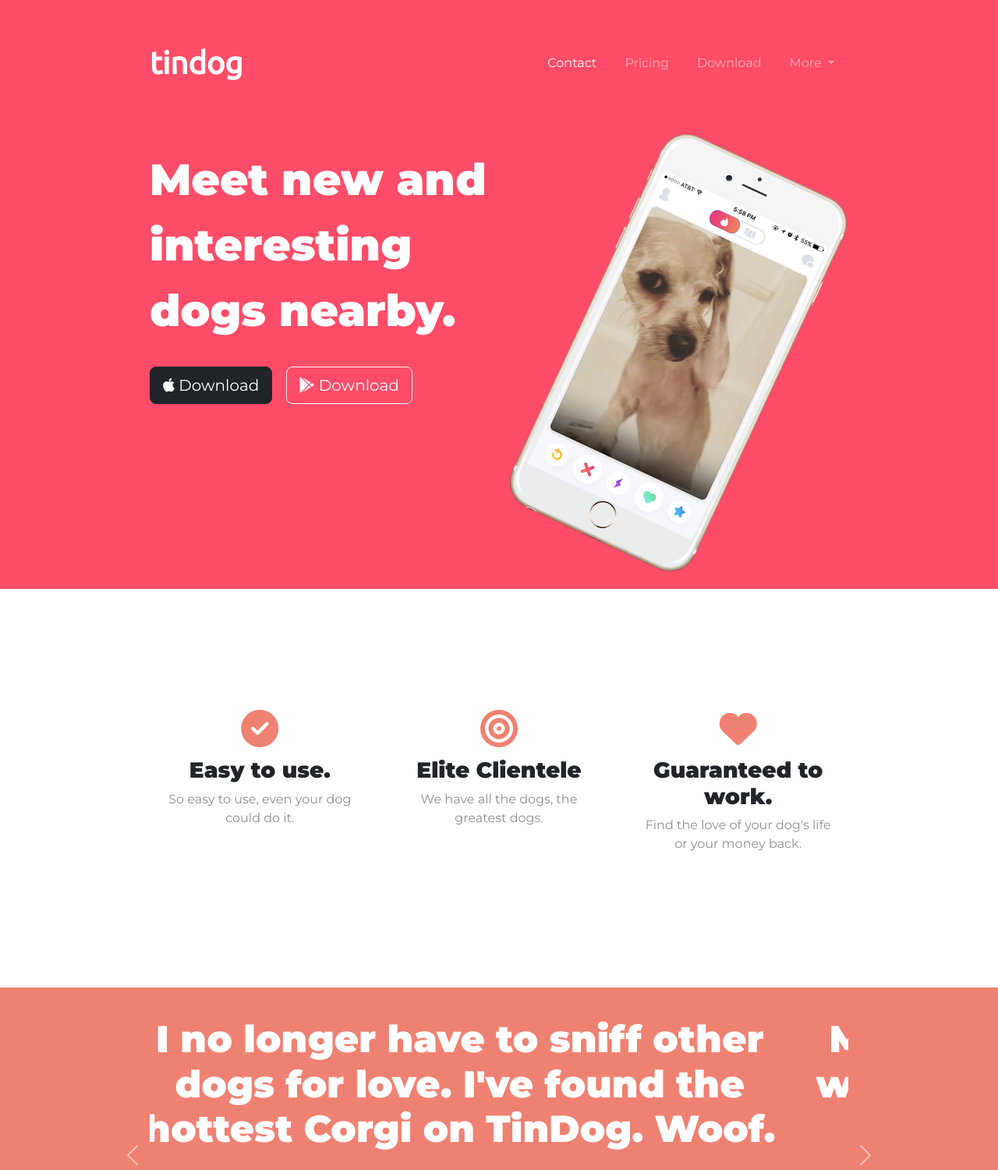
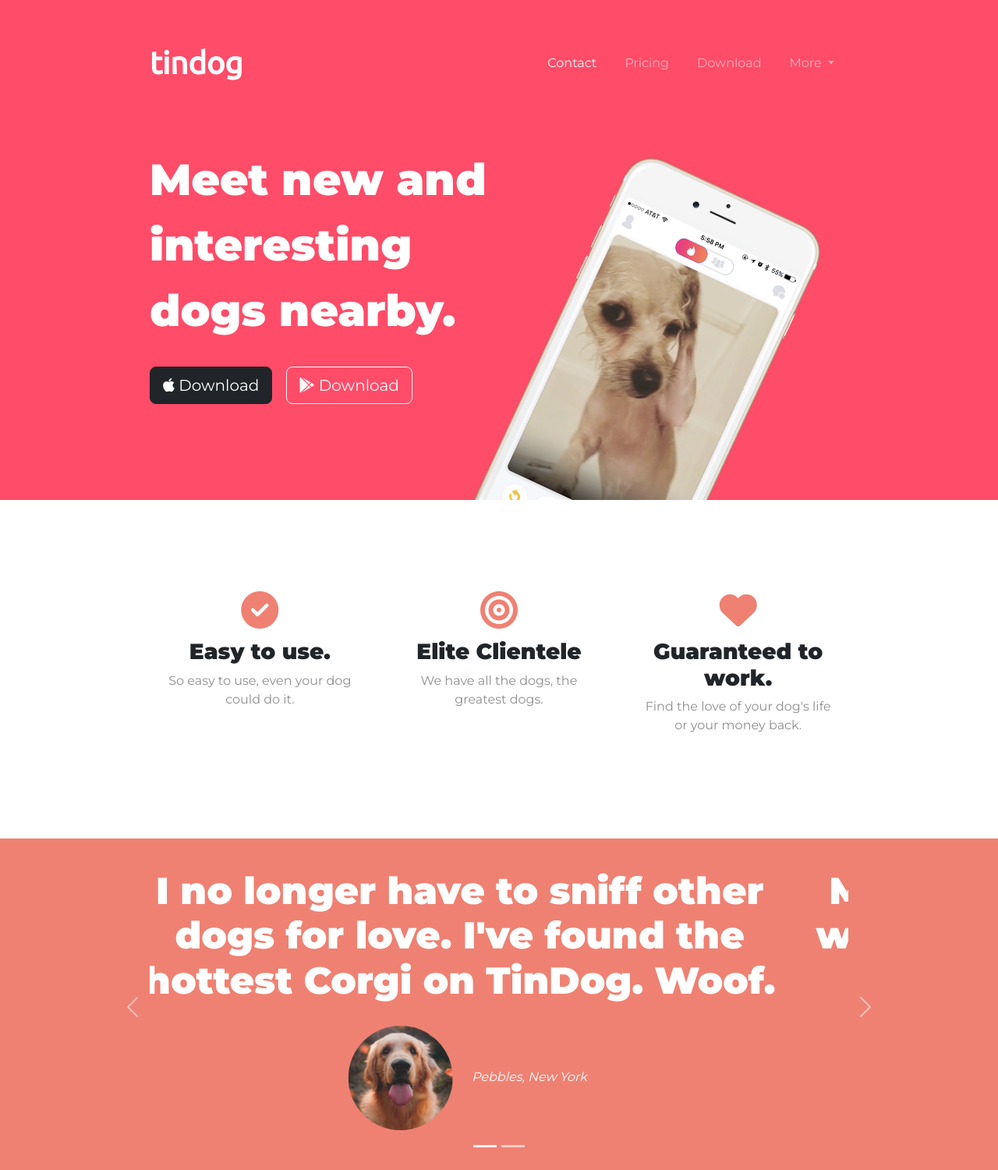
Before and after one commit to AdamSitarcik/tindog, a plain HTML site: page index.html in a window 1280 px wide. Shown: the top 1500 px of the page at 78% size. Drawn offline with nearby package versions, Linux system fonts and the light colour scheme.

Commit message:
make title-img behind the next section

```diff
--- a/css/styles.css
+++ b/css/styles.css
@@ -28,6 +28,10 @@
     font-weight: bold;
 }
 
+.title-container {
+    padding-bottom: 7%;
+}
+
 .navbar {
     padding-bottom: 4.5rem;
 }
@@ -54,10 +58,23 @@
 .title-img {
     width: 60%;
     transform: rotate(25deg);
+    position: absolute;
+    right: 30%;
+    top: 10%;
+}
+
+.img-container {
+    position: relative;
+    height: 20rem;
+    /* padding-top: 5%; */
 }
 
 #features {
-    margin: 7% 0 7% 0;
+    /* margin: 7% 0; */
+    padding-top: 7%;
+    padding-bottom: 7%;
+    background-color: white;
+    position: relative;
 }
 
 .feature-box {
--- a/index.html
+++ b/index.html
@@ -17,6 +17,7 @@
   <section id="title">
 
     <!-- Nav Bar -->
+    <div class="title-container">
       <nav class="navbar navbar-expand-sm navbar-dark">
         <a href="" class="navbar-brand">
           tindog
@@ -43,7 +44,8 @@
               </a>
             </li>
             <li class="nav-item dropdown">
-            <a href="#" class="nav-link dropdown-toggle" role="button" data-bs-toggle="dropdown" aria-expanded="false ">
+              <a href="#" class="nav-link dropdown-toggle" role="button" data-bs-toggle="dropdown"
+                aria-expanded="false ">
                 <!-- <span class="navbar-toggler-icon"></span> -->
                 More
               </a>
@@ -57,16 +59,16 @@
         </div>
       </nav>
       <!-- Title -->
-
       <div class="row">
         <div class="col-lg-6">
           <h1>Meet new and interesting dogs nearby.</h1>
           <button type="button" class="btn btn-dark btn-lg download-btn"><i class="fa-brands fa-apple"></i>
             Download</button>
-        <button type="button" class="btn btn-outline-light btn-lg download-btn"><i class="fa-brands fa-google-play"></i>
+          <button type="button" class="btn btn-outline-light btn-lg download-btn"><i
+              class="fa-brands fa-google-play"></i>
             Download</button>
         </div>
-      <div class="col-md-6 text-center">
+        <div class="col-md-6 text-center img-container pt-lg-0 pt-sm-5">
           <img class="title-img" src="images/iphone6.png" alt="iphone-mockup">
         </div>
       </div>
```
Lines whose indentation alone changed are shown as unchanged.
